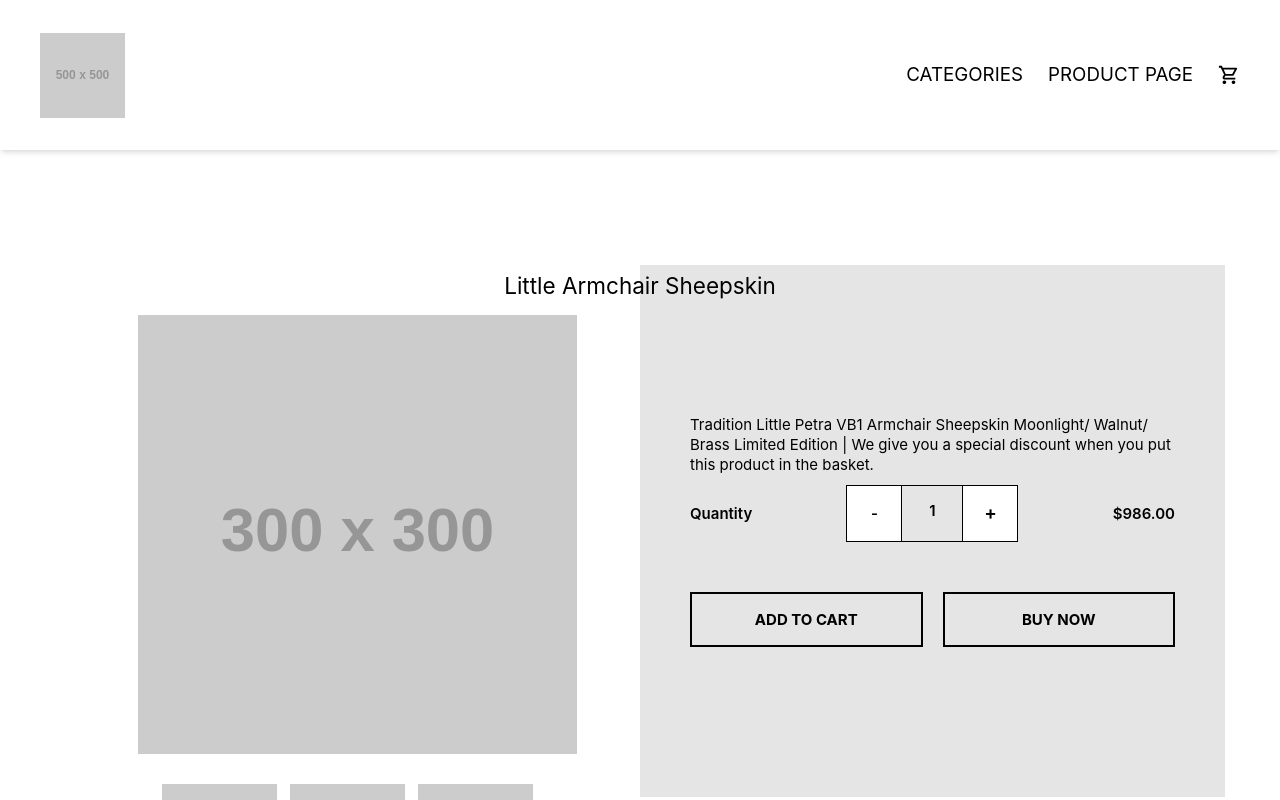
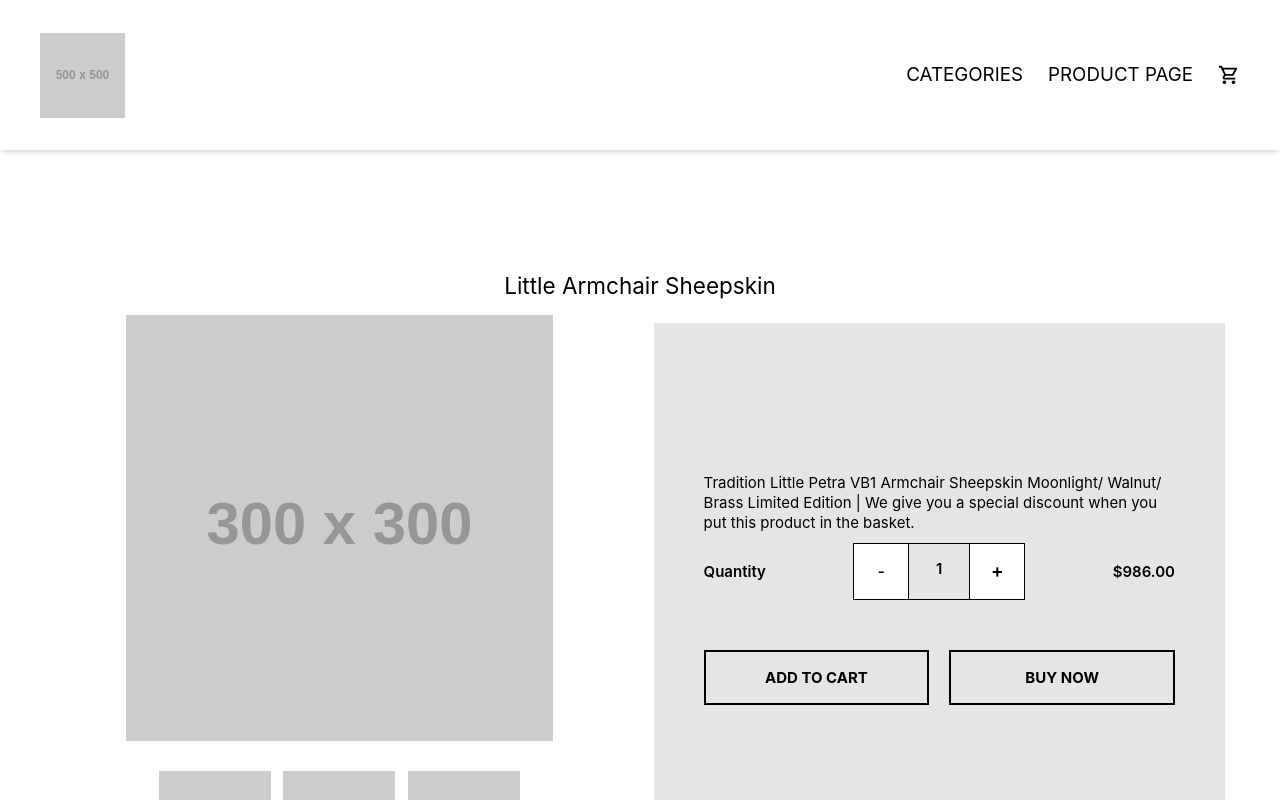
Before and after one commit to 13urning/Minimalist-E-Commerce, a React (Create React App) app in the folder client/: page /categories/product/1 in a window 1280 px wide. Shown: the top 800 px of the page. Built offline with nearby package versions, Linux system fonts and the light colour scheme.

Commit message:
product page done

```diff
--- a/client/src/pages/ProductPage.js
+++ b/client/src/pages/ProductPage.js
@@ -46,12 +46,12 @@
 
       <div className="pt-[10rem] ">
         <div className="container mx-auto max-w-[1200px] p-6">
-          <div className="flex mb-[10rem] relative w-full">
-            <h3 className="absolute text-4xl top-[8px] left-1/2 translate-x-[-50%]">
+          <div className="flex mb-[10rem] flex-col items-center gap-12 md:relative md:w-full md:flex-row">
+            <h3 className="w-[31rem] text-center md:absolute text-4xl md:top-[8px] md:left-1/2 md:translate-x-[-50%]">
               {items[0].description}
             </h3>
-            <div className="w-1/2 h-full pt-[5rem]">
-              <div className="w-full h-[70%] flex justify-center ml-4">
+            <div className="w-full md:w-1/2 h-full pt-[5rem]">
+              <div className="w-full h-[70%] flex justify-center">
                 <img
                   src={image}
                   alt="product"
@@ -79,7 +79,7 @@
                 />
               </div>
             </div>
-            <div className="w-1/2 h-full bg-[#e5e5e5] py-[15rem] px-[5rem]">
+            <div className="w-full md:w-1/2 h-full bg-[#e5e5e5] py-[15rem] px-[5rem]">
               <p className="text-2xl mb-4">{items[0].specs}</p>
               <div className="flex justify-between text-2xl mb-[5rem] font-semibold items-center">
                 <p>Quantity</p>
```
